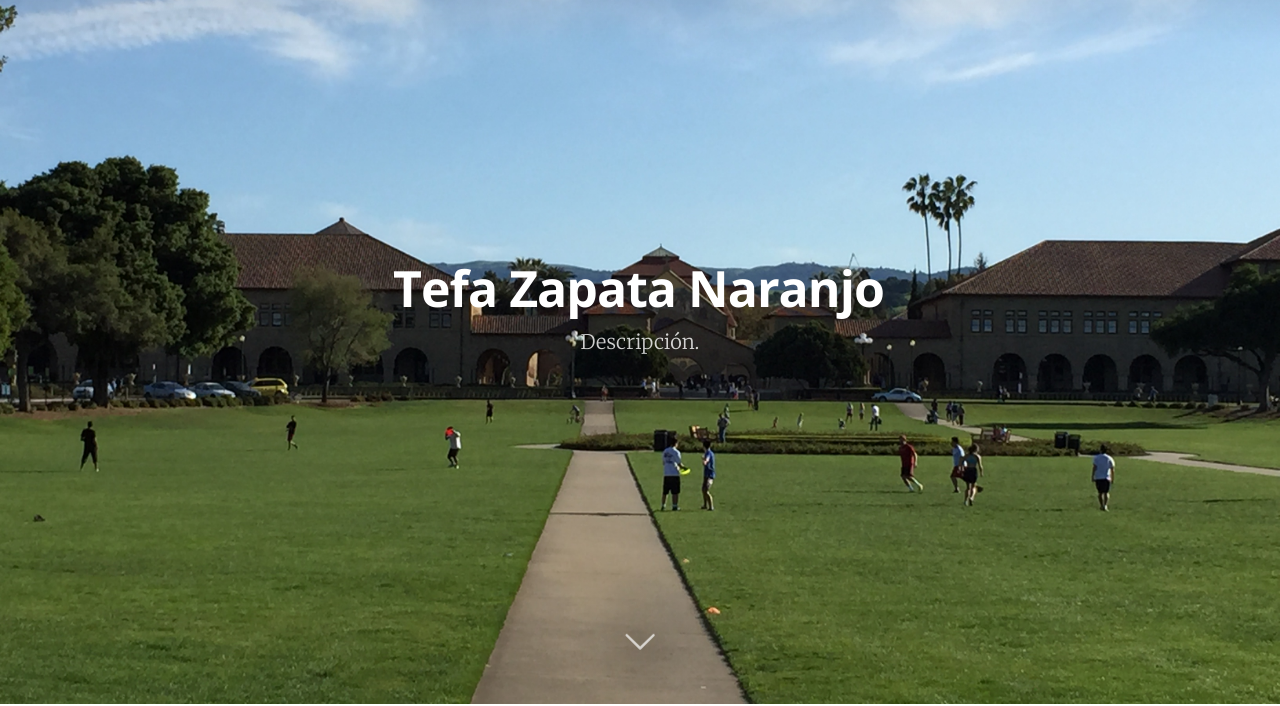
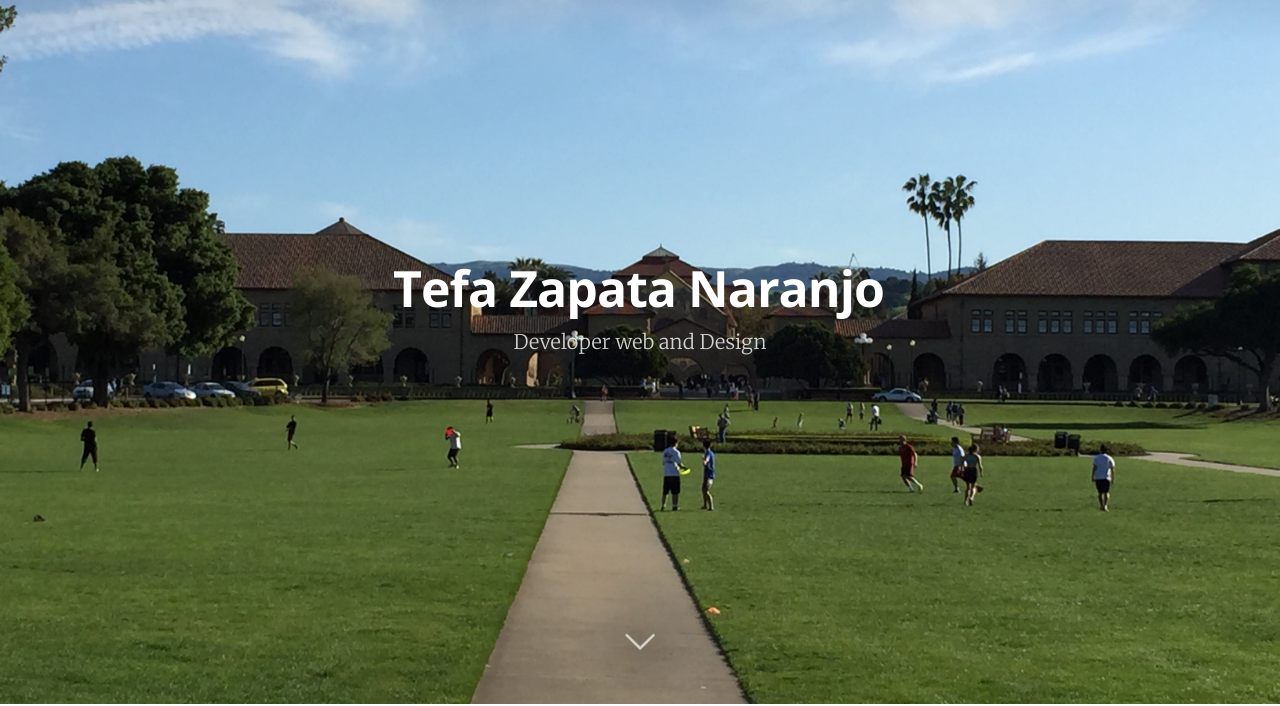
Before and after one commit to TefaSmile92/Pruebita_All, a plain HTML site: page index.html in a window 1280 px wide. Shown: the part 96-802 px from the top of the page. Drawn offline with nearby package versions, Linux system fonts and the light colour scheme.

Commit message:
Cambio name y perfil profesional

```diff
--- a/index.html
+++ b/index.html
@@ -76,7 +76,7 @@
             <div class="vertical">
                 <div class="main-header-content inner">
                     <h1 class="page-title">Tefa Zapata Naranjo</h1>
-                    <h2 class="page-description">Descripción.</h2>
+                    <h2 class="page-description">Developer web and Design</h2>
                 </div>
             </div>
             <a class="scroll-down icon-arrow-left" href="index.html#content" data-offset="-45"><span class="hidden">Scroll Down</span></a>
```
